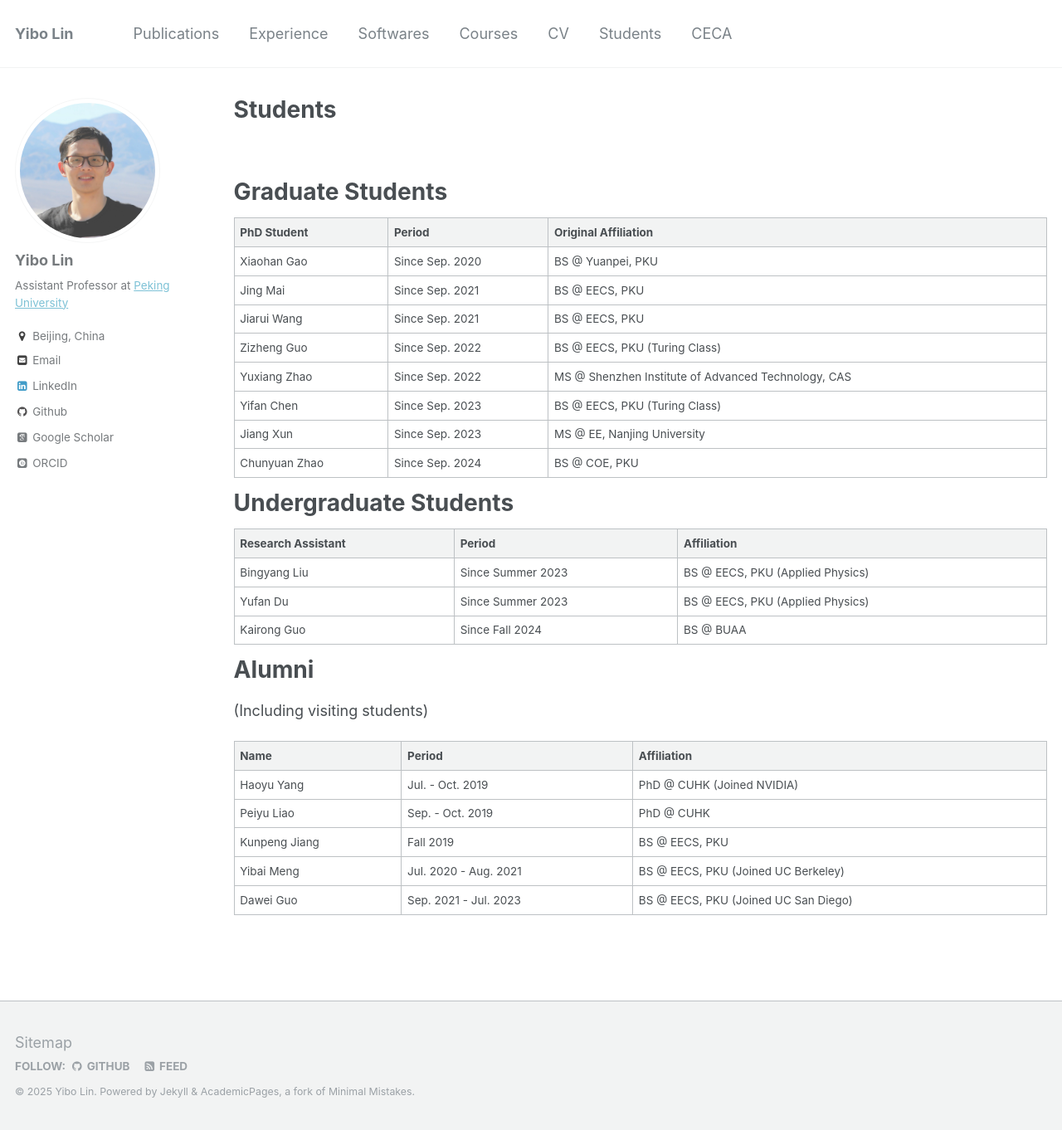
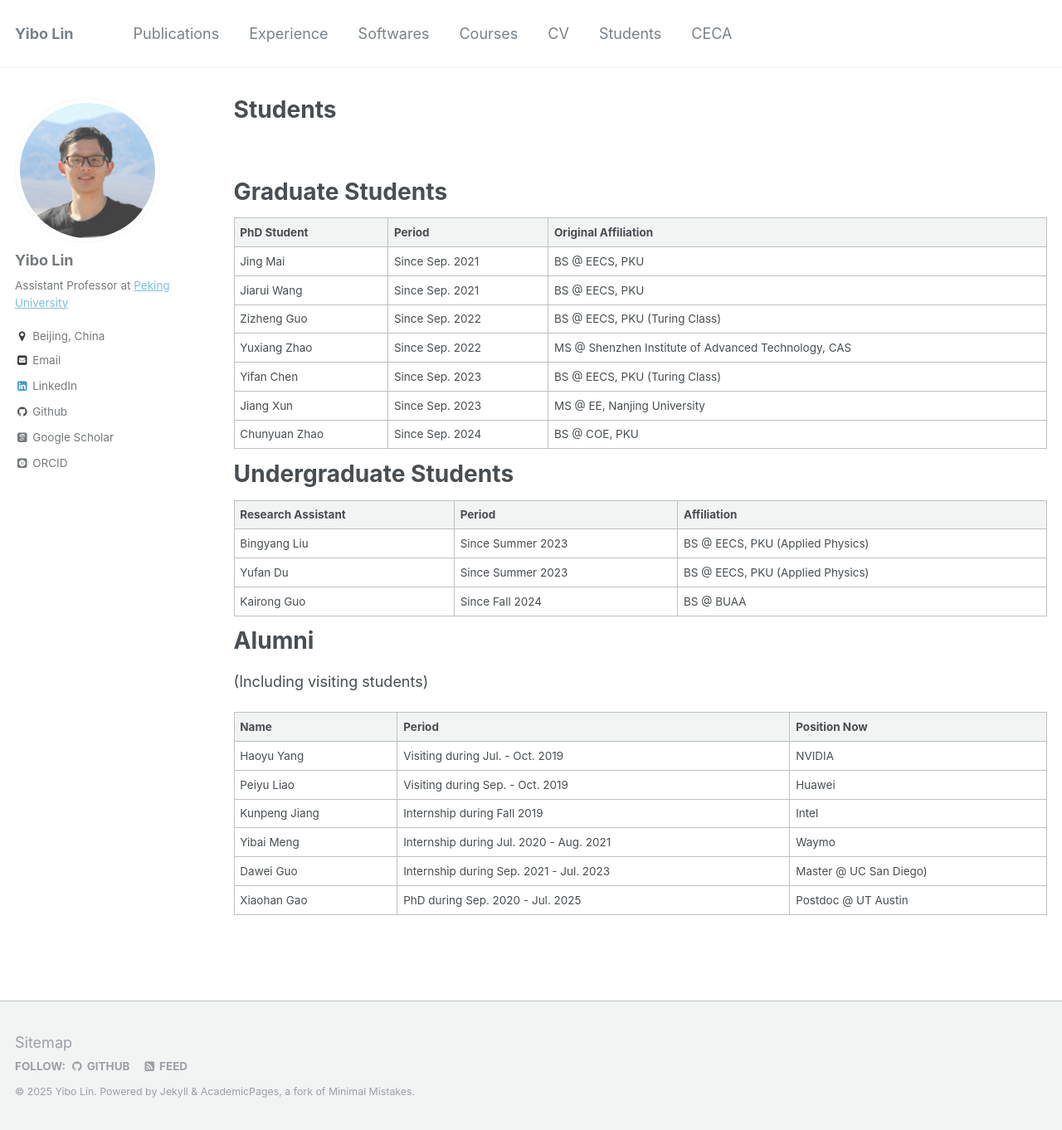
Before and after one commit to limbo018/limbo018.github.io, a Jekyll site: the page built from _pages/students.md, in a window 1280 px wide and 1362 px high. Shown: the whole window at 83% size. Built offline with Jekyll 4.4.1, drawn with Linux system fonts in a browser that asks for light colours; some web fonts are replaced.

Commit message:
update alumni

```diff
--- a/_pages/students.md
+++ b/_pages/students.md
@@ -13,8 +13,6 @@ Graduate Students
 |--------------------|--------------------------------------|-----------------------------------------------------------------------|
 | PhD Student        | Period                               | Original Affiliation                                                  |
 |--------------------|--------------------------------------|-----------------------------------------------------------------------|
-| [Xiaohan Gao](https://gaoxiaohan.com/)              | Since Sep. 2020                      | BS @ Yuanpei, PKU                    |
-|-----------------------------------------------------|--------------------------------------|--------------------------------------|
 | [Jing Mai](https://magic3007.github.io/)            | Since Sep. 2021                      | BS @ EECS, PKU                       |
 |-----------------------------------------------------|--------------------------------------|-----------------------------------------|
 | [Jiarui Wang](https://tomjerry213.github.io/)       | Since Sep. 2021                      | BS @ EECS, PKU                                        |
@@ -49,15 +47,17 @@ Alumni
 (Including visiting students)
 
 |-----------------------------------------------------|--------------------------------------|--------------------------------------|
-| Name                                                | Period                               | Affiliation                          |
+| Name                                                | Period                               | Position Now                         |
 |-----------------------------------------------------|--------------------------------------|--------------------------------------|
-| [Haoyu Yang](https://phdyang007.github.io/)         | Jul. - Oct. 2019                     | PhD @ CUHK (Joined NVIDIA)           |
+| [Haoyu Yang](https://phdyang007.github.io/)         | Visiting during Jul. - Oct. 2019     | NVIDIA                               |
 |-----------------------------------------------------|--------------------------------------|--------------------------------------|
-| [Peiyu Liao](https://enzoleo.github.io/)            | Sep. - Oct. 2019                     | PhD @ CUHK                           |
+| [Peiyu Liao](https://enzoleo.github.io/)            | Visiting during Sep. - Oct. 2019     | Huawei                               |
 |-----------------------------------------------------|--------------------------------------|--------------------------------------|
-| Kunpeng Jiang                                       | Fall 2019                            | BS @ EECS, PKU                       |
+| Kunpeng Jiang                                       | Internship during Fall 2019          | Intel                                |
 |-----------------------------------------------------|--------------------------------------|--------------------------------------|
-| [Yibai Meng](https://www.mengyibai.com/)            | Jul. 2020 - Aug. 2021                | BS @ EECS, PKU (Joined UC Berkeley)  |
+| [Yibai Meng](https://www.mengyibai.com/)            | Internship during Jul. 2020 - Aug. 2021 | Waymo                                |
 |-----------------------------------------------------|--------------------------------------|--------------------------------------|
-| Dawei Guo                                           | Sep. 2021 - Jul. 2023                | BS @ EECS, PKU (Joined UC San Diego) |
+| Dawei Guo                                           | Internship during Sep. 2021 - Jul. 2023 | Master @  UC San Diego) |
 |-----------------------------------------------------|--------------------------------------|--------------------------------------|
+| [Xiaohan Gao](https://gaoxiaohan.com/)              | PhD during Sep. 2020 - Jul. 2025     | Postdoc @ UT Austin   |
+|-----------------------------------------------------|--------------------------------------|--------------------------------------|
```
